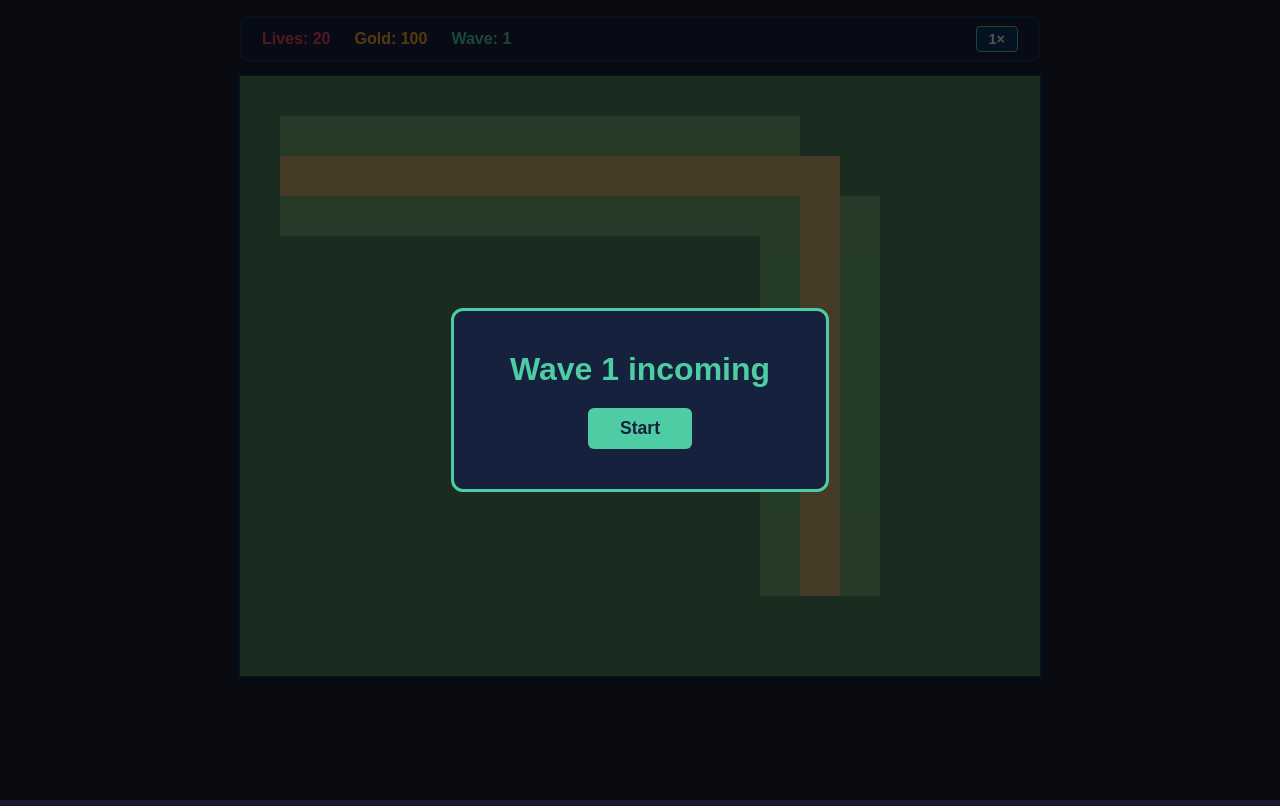
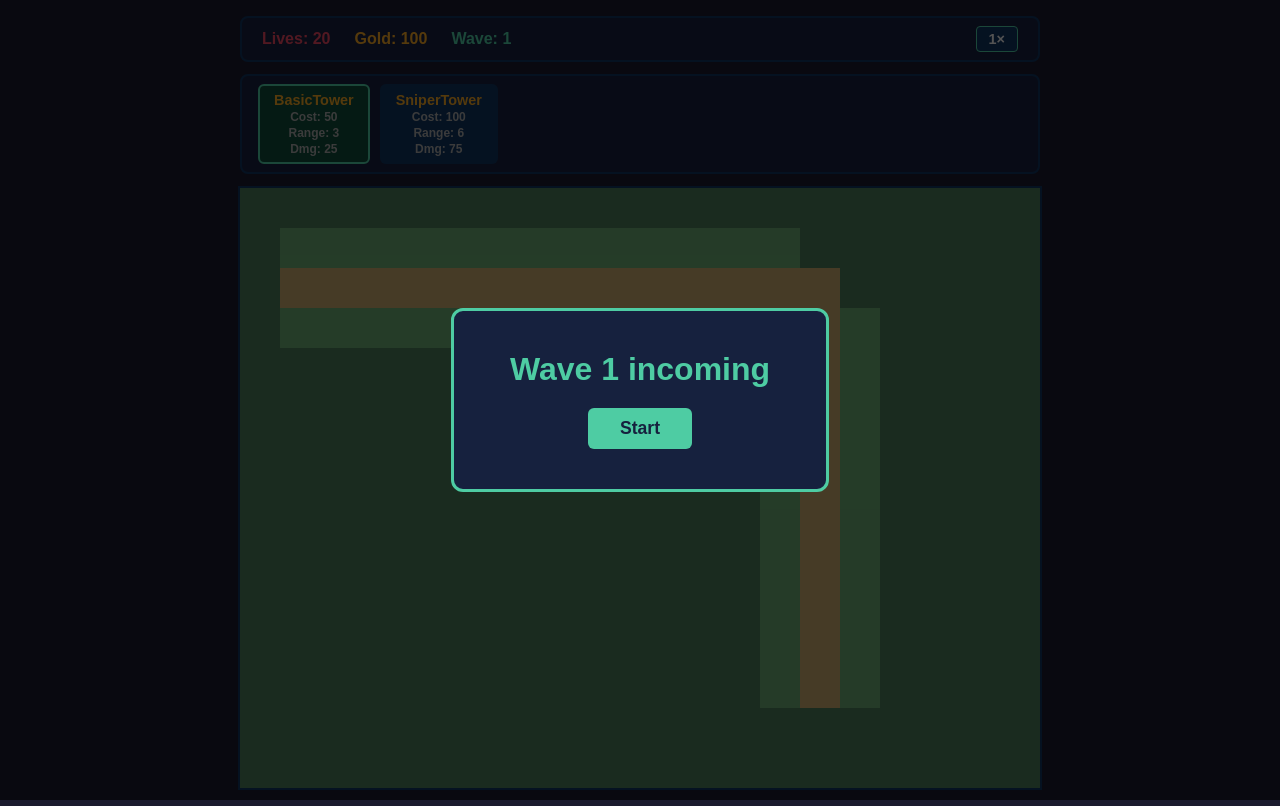
Before and after one commit to pf1991/autonomous-dev-loop-demo, a React (Vite) app: page / in a window 1280 px wide. Built offline with nearby package versions, Linux system fonts and the light colour scheme.

Commit message:
feat: tower type selection UI — allow player to choose which tower to place (#22)

```diff
--- a/src/App.jsx
+++ b/src/App.jsx
@@ -3,6 +3,7 @@ import GameBoard from './components/GameBoard'
 import HUD from './components/HUD'
 import GameOver from './components/GameOver'
 import NextWave from './components/NextWave'
+import TowerPicker from './components/TowerPicker'
 import { createDefaultMap, getPathWaypoints } from './game/map'
 import { TOWER_TYPES, createTower, canAfford } from './game/tower'
 import { createEnemy, moveEnemy } from './game/enemy'
@@ -35,6 +36,7 @@ function App() {
   const [speed, setSpeed] = useState(INITIAL_STATE.speed)
   const [towers, setTowers] = useState(INITIAL_STATE.towers)
   const [enemies, setEnemies] = useState(INITIAL_STATE.enemies)
+  const [selectedTowerType, setSelectedTowerType] = useState('BasicTower')
   // 'playing' | 'between-waves' | 'win' | 'lose'
   const [gamePhase, setGamePhase] = useState('between-waves')
 
@@ -165,7 +167,7 @@ function App() {
   }
 
   function placeTower(row, col) {
-    const type = 'BasicTower'
+    const type = selectedTowerType
     if (!canAfford(gold, type)) return
 
     // Prevent placing on already-occupied slots
@@ -216,6 +218,11 @@ function App() {
         speed={speed}
         onSpeedToggle={handleSpeedToggle}
       />
+      <TowerPicker
+        selectedType={selectedTowerType}
+        gold={gold}
+        onSelect={setSelectedTowerType}
+      />
       <GameBoard
         tiles={INITIAL_MAP}
         onTileClick={placeTower}
--- /dev/null
+++ b/src/components/TowerPicker.jsx
@@ -0,0 +1,41 @@
+import { TOWER_TYPES } from '../game/tower'
+
+/**
+ * TowerPicker — renders one button per tower type.
+ * Props:
+ *   selectedType  — the currently selected tower type key (string)
+ *   gold          — current player gold (number)
+ *   onSelect      — callback(type: string) when a button is clicked
+ */
+function TowerPicker({ selectedType, gold, onSelect }) {
+  return (
+    <div className="tower-picker">
+      {Object.entries(TOWER_TYPES).map(([type, config]) => {
+        const affordable = gold >= config.cost
+        const isSelected = type === selectedType
+        const classes = [
+          isSelected ? 'selected' : '',
+          !affordable ? 'unaffordable' : '',
+        ]
+          .filter(Boolean)
+          .join(' ')
+
+        return (
+          <button
+            key={type}
+            className={classes || undefined}
+            disabled={!affordable}
+            onClick={() => onSelect(type)}
+          >
+            <span className="tower-picker-name">{type}</span>
+            <span className="tower-picker-stat">Cost: {config.cost}</span>
+            <span className="tower-picker-stat">Range: {config.range}</span>
+            <span className="tower-picker-stat">Dmg: {config.damage}</span>
+          </button>
+        )
+      })}
+    </div>
+  )
+}
+
+export default TowerPicker
--- a/src/game/tower.js
+++ b/src/game/tower.js
@@ -12,6 +12,12 @@ export const TOWER_TYPES = {
     range: 3,
     damage: 25,
     fireRate: 1,
+  },
+  SniperTower: {
+    cost: 100,
+    range: 6,
+    damage: 75,
+    fireRate: 0.5,
   },
 }
 
--- a/src/index.css
+++ b/src/index.css
@@ -203,6 +203,59 @@ body {
   background: #c0304a;
 }
 
+/* ===== Tower Picker ===== */
+.tower-picker {
+  display: flex;
+  flex-direction: row;
+  gap: 10px;
+  background: #16213e;
+  border: 2px solid #0f3460;
+  border-radius: 8px;
+  padding: 8px 16px;
+  width: 800px;
+}
+
+.tower-picker button {
+  display: flex;
+  flex-direction: column;
+  align-items: center;
+  gap: 2px;
+  background: #0f3460;
+  color: #eee;
+  border: 2px solid transparent;
+  border-radius: 6px;
+  padding: 6px 14px;
+  font-size: 0.82rem;
+  font-weight: 600;
+  cursor: pointer;
+  transition: background 0.15s, border-color 0.15s;
+}
+
+.tower-picker button:hover:not(:disabled) {
+  background: #1a4a8a;
+}
+
+.tower-picker button.selected {
+  border-color: #4ecca3;
+  background: #0f4a3a;
+}
+
+.tower-picker button:disabled {
+  opacity: 0.45;
+  cursor: not-allowed;
+}
+
+.tower-picker-name {
+  font-size: 0.9rem;
+  font-weight: 700;
+  color: #f5a623;
+}
+
+.tower-picker-stat {
+  font-size: 0.75rem;
+  color: #aaa;
+}
+
 /* ===== Next Wave overlay ===== */
 .next-wave-overlay {
   position: fixed;
```
Also changed, not shown: 2 other files (tests, documents, lock files or other folders).
